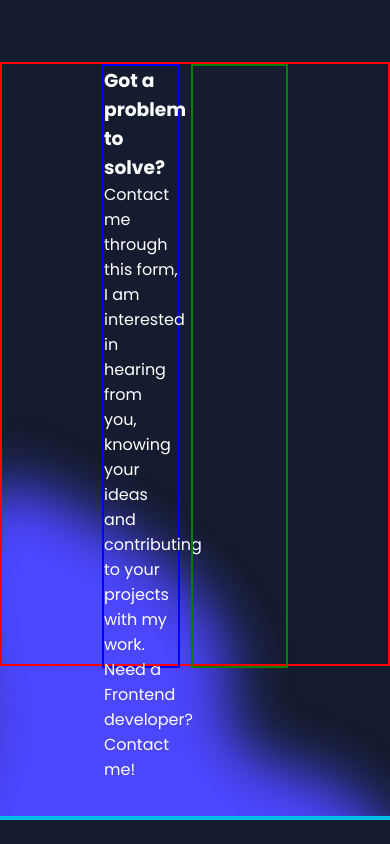
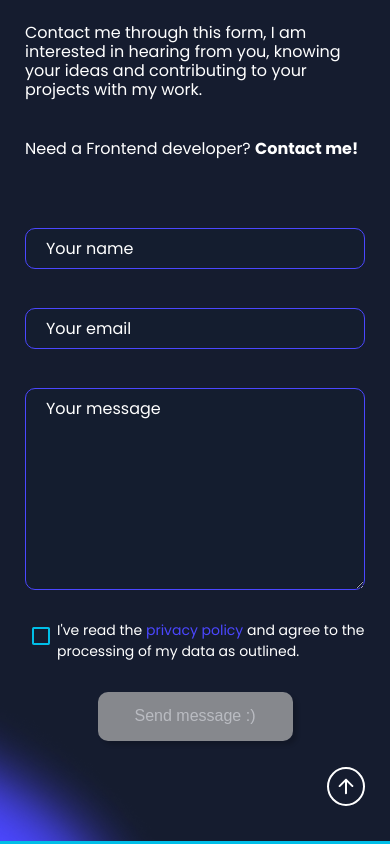
Before and after one commit to Aristotelis-Stratis/Portfolio, an Angular app: page / in a window 390 px wide. Shown: the part 6340-7184 px from the top of the page. Built offline with nearby package versions, Linux system fonts and the light colour scheme.

Commit message:
contact component design with responsive done

```diff
--- a/src/app/footer/footer.component.scss
+++ b/src/app/footer/footer.component.scss
@@ -81,9 +81,6 @@ footer {
     }
 }
 
-
-@media (max-width: 1350px) {}
-
 @media (max-width: 841px) {
     footer {
         >div {
--- a/src/app/main-content/about-me/about-me.component.scss
+++ b/src/app/main-content/about-me/about-me.component.scss
@@ -25,7 +25,6 @@ section {
     >h2 {
         font-size: 90px;
     }
-
 }
 
 .aboutImage {
@@ -59,7 +58,6 @@ section {
     >img {
         width: 453px;
         height: 453px;
-
     }
 }
 
@@ -94,7 +92,6 @@ section {
     padding-right: 20px;
     padding-bottom: 20px;
 }
-
 
 @media (max-width: 1400px) {
     .aboutText {
--- a/src/app/main-content/contact/contact.component.html
+++ b/src/app/main-content/contact/contact.component.html
@@ -5,24 +5,51 @@
             <h2>Contact</h2>
         </div>
     </div>
-
     <div class="contactContent">
         <div class="contactText">
             <div class="contactTextContainer">
-                <div>
+                <div class="contactTextTitle">
                     <h3>Got a problem to solve?</h3>
                 </div>
-                <div>
+                <div class="contactTextContent">
                     <span>Contact me through this form, I am interested in hearing from you, knowing your ideas and
                         contributing to your projects with my work.</span>
                 </div>
-                <div>
-                    <span>Need a Frontend developer? Contact me!</span>
+                <div class="contactTextContent">
+                    <span>Need a Frontend developer? <b>Contact me!</b></span>
                 </div>
             </div>
         </div>
-        <div class="contactForm">
+        <div class="contactFormContainer">
+            <form class="contactForm">
+                <div class="inputField">
+                    <input class="nameField" type="text" name="name" placeholder="Your name" required>
+                </div>
+                <div class="inputField">
+                    <input class="emailField" type="email" name="email" placeholder="Your email" required>
+                </div>
+                <div class="textField">
+                    <textarea class="messageField" name="message" placeholder="Your message" required></textarea>
+                </div>
+                <div class="formCheckbox">
+                    <div class="checkbox">
+                        <label for="privacy" class="checkBoxLabel">
+                            <input type="checkbox" name="privacy" id="privacy" class="privacyCheckbox" required>
+                        </label>
+                    </div>
+                    <div class="privacyText">
+                        <span> I've read the <a href="">privacy policy</a> and agree to the processing of my data as
+                            outlined.</span>
+                    </div>
+                </div>
+                <div class="formSubmit">
+                    <button type="submit">Send message :)</button>
+                </div>
+            </form>
         </div>
     </div>
     <div class="contactBackground"></div>
+    <div class="goUp">
+        <img src="/assets/img/shapes/arrow_up.png" alt="Go up">
+    </div>
 </section>
--- a/src/app/main-content/contact/contact.component.scss
+++ b/src/app/main-content/contact/contact.component.scss
@@ -1,8 +1,9 @@
 section {
-    padding-top: 100px;
-    padding-bottom: 150px;
+    padding-top: 50px;
+    padding-bottom: 100px;
     position: relative;
     z-index: 999;
+    overflow: hidden;
 }
 
 .contactHeader {
@@ -30,7 +31,6 @@ section {
         font-size: 90px;
         font-weight: 700;
     }
-
 }
 
 .contactContent {
@@ -39,7 +39,6 @@ section {
     justify-content: space-between;
     padding-left: 100px;
     padding-right: 100px;
-    border: 2px solid red;
     position: relative;
     z-index: 1000;
 }
@@ -47,15 +46,36 @@ section {
 .contactText {
     width: 40%;
     height: 100%;
-    border: 2px solid blue;
 }
 
-.contactTextContainer {}
+.contactTextContainer {
+    display: flex;
+    flex-direction: column;
+    gap: 20px;
+}
 
-.contactForm {
-    width: 50%;
-    height: 100%;
-    border: 2px solid green;
+.contactTextTitle {
+    display: flex;
+    padding-bottom: 20px;
+
+    >h3 {
+        font-size: 32px;
+        font-weight: 700;
+        line-height: 38px;
+        letter-spacing: 0em;
+        text-align: left;
+    }
+}
+
+.contactTextContent {
+    display: flex;
+    font-size: 16px;
+    font-weight: 400;
+    line-height: 19px;
+    letter-spacing: 0em;
+    text-align: left;
+    width: 100%;
+    padding-bottom: 20px;
 }
 
 .contactBackground {
@@ -70,3 +90,250 @@ section {
     left: -189px;
     top: 600px;
 }
+
+.contactFormContainer {
+    display: flex;
+    flex-direction: column;
+    width: 45%;
+}
+
+.contactForm {
+    display: flex;
+    flex-direction: column;
+    align-items: center;
+    gap: 30px;
+
+    .inputField {
+        height: 50px;
+        width: 100%;
+        border-radius: 10px;
+        gap: 10px;
+        text-align: center;
+
+        input,
+        .nameField,
+        .emailField {
+            color: white;
+            font-family: 'Poppins';
+            font-size: 16px;
+            line-height: 19.2px;
+            width: 100%;
+            box-sizing: border-box;
+            padding: 10px 20px;
+            background-color: rgba(20, 29, 47, 1);
+            border: 1px solid rgba(75, 71, 255, 1);
+            border-radius: 10px;
+
+            &:focus {
+                border-color: #00bee8;
+                outline: none;
+            }
+
+            &::placeholder {
+                color: white;
+                opacity: 1;
+            }
+        }
+    }
+
+    .textField {
+        width: 100%;
+        height: 202px;
+        border-radius: 10px;
+        gap: 10px;
+        text-align: center;
+
+        >.messageField {
+            color: white;
+            font-family: 'Poppins';
+            font-size: 16px;
+            line-height: 19.2px;
+            width: 100%;
+            height: 100%;
+            box-sizing: border-box;
+            padding: 10px 20px;
+            background-color: rgba(20, 29, 47, 1);
+            border: 1px solid rgba(75, 71, 255, 1);
+            border-radius: 10px;
+
+            &:focus {
+                border-color: #00bee8;
+                outline: none;
+            }
+
+            &::placeholder {
+                color: white;
+                opacity: 1;
+            }
+        }
+    }
+
+    .formSubmit {
+        width: 100%;
+        display: flex;
+        align-items: center;
+        justify-content: center;
+
+        >button {
+            width: 253px;
+            height: 58px;
+            background-color: rgba(182, 182, 182, 1);
+            box-shadow: 4px 4px 4px #00000040;
+            border-radius: 10px;
+            border: none;
+            color: #fff;
+            font-weight: 400;
+            font-size: 23px;
+            transform: scale(1);
+            transition: .2s ease-in-out;
+            opacity: .7;
+            cursor: not-allowed;
+        }
+    }
+}
+
+.formCheckbox {
+    width: 100%;
+    display: flex;
+    position: relative;
+
+    >label {
+        font-size: 14px;
+        font-weight: 400;
+        line-height: 16.8px;
+        letter-spacing: 0em;
+        text-align: left;
+        position: relative;
+        width: 100%;
+        cursor: pointer;
+    }
+}
+
+.checkBoxLabel {
+    width: 100%;
+    display: block;
+    position: relative;
+    box-sizing: border-box;
+
+    >input {
+        display: flex;
+        align-items: center;
+        justify-content: center;
+        height: 32px;
+        width: 32px;
+        cursor: pointer;
+    }
+}
+
+.privacyText {
+    display: flex;
+    align-items: center;
+
+    >span {
+        >a {
+            color: rgba(75, 71, 255, 1);
+            text-decoration: none;
+
+            &:visited {
+                color: rgba(75, 71, 255, 1);
+                text-decoration: none;
+            }
+        }
+    }
+}
+
+.privacyCheckbox {
+    -webkit-appearance: none;
+    -moz-appearance: none;
+    appearance: none;
+    display: inline-block;
+    background: url('/assets/img/checkbox/checkbox_unchecked.png') no-repeat right 10px top 5px;
+    background-position: center;
+}
+
+.privacyCheckbox:checked {
+    background: url('/assets/img/checkbox/checkbox_checked.png') no-repeat right 10px top 5px;
+    background-position: center;
+}
+
+.goUp {
+    display: flex;
+    position: absolute;
+    z-index: 1000;
+    right: 100px;
+    bottom: 35px;
+    border: 2px solid;
+    border-radius: 50%;
+    padding: 5px;
+    cursor: pointer;
+
+    &:hover {
+        filter: brightness(0) saturate(100%) invert(47%) sepia(81%) saturate(1427%) hue-rotate(155deg) brightness(104%) contrast(101%);
+    }
+}
+
+
+@media (max-width: 841px) {
+    .contactHeader {
+        gap: 8px;
+    }
+
+    .contactTitle {
+        >h2 {
+            font-size: 66px;
+        }
+    }
+
+    .contactContent {
+        display: flex;
+        flex-direction: column;
+        align-items: center;
+        height: unset;
+        padding-left: 25px;
+        padding-right: 25px;
+    }
+
+    .contactText {
+        width: 100%;
+        margin-bottom: 50px;
+    }
+
+    .contactFormContainer {
+        width: 100%;
+    }
+
+    .formSubmit {
+        >button {
+            width: 195px !important;
+            height: 49px !important;
+            font-size: 16px !important;
+        }
+    }
+
+    .contactBackground {
+        left: -300px;
+        top: 777px;
+    }
+
+    .goUp {
+        right: 25px;
+    }
+}
+
+@media (max-width: 425px) {
+    .contactTitle h2 {
+        font-size: 45px;
+    }
+
+    .contactTextTitle h3 {
+        font-size: 23px;
+    }
+
+    .privacyText {
+        font-size: 14px;
+    }
+
+    .contactBackground {
+        top: 850px;
+    }
+}
--- a/src/app/main-content/landing-page/landing-page.component.scss
+++ b/src/app/main-content/landing-page/landing-page.component.scss
@@ -101,7 +101,6 @@
 }
 
 .landingPageBackground {
-    /* border: 2px solid red; */
     height: 970px;
     width: 100%;
     background-image: url('/assets/img/fold.png');
@@ -115,7 +114,6 @@
 }
 
 .socials {
-    // border: 2px solid yellow;
     display: flex;
     position: relative;
     align-items: center;
@@ -175,18 +173,6 @@
     bottom: 100px;
     gap: 5px;
 }
-
-@media (max-width: 3000px) {
-    // .lpText {
-    //     align-items: start;
-    // }
-
-    // .myNameContainer {
-    //     justify-content: start;
-    // }
-}
-
-@media (max-width: 2000px) {}
 
 @media (max-width: 1350px) {
 
@@ -268,6 +254,12 @@
     }
 }
 
+@media (max-width: 900px) {
+    .scroll-down {
+        display: none;
+    }
+}
+
 @media (max-width: 841px) {
     section {
         margin-top: 109px;
@@ -303,11 +295,9 @@
     .landingPageBackground {
         top: 285px;
         height: 450px;
-        // border: 2px solid red;
     }
 
     .lpText {
-        // border: 2px solid red;
         height: unset;
         width: 100%;
     }
--- a/src/app/main-content/my-portfolio/my-portfolio.component.scss
+++ b/src/app/main-content/my-portfolio/my-portfolio.component.scss
@@ -8,8 +8,6 @@ section {
     padding-top: 0px;
     padding-left: 100px;
     padding-right: 100px;
-    padding-bottom: 150px;
-    // border: 2px solid red;
 }
 
 .portfolioHeader {
@@ -58,7 +56,6 @@ section {
 }
 
 .myPortfolio {
-    // border: 2px solid yellow;
     z-index: 1000;
     width: 100%;
 }
@@ -155,6 +152,4 @@ section {
             font-size: 45px;
         }
     }
-
-
 }
--- a/src/app/main-content/my-portfolio/project/project.component.scss
+++ b/src/app/main-content/my-portfolio/project/project.component.scss
@@ -1,5 +1,4 @@
 .project {
-    // border: 2px solid green;
     display: flex;
     align-items: center;
     justify-content: center;
@@ -31,7 +30,6 @@
 .projectImage {
     width: 550px;
     height: 100%;
-    // border: 2px solid teal;
     display: flex;
     align-items: center;
     justify-content: center;
@@ -44,7 +42,6 @@
 .projectText {
     height: 100%;
     width: 500px;
-    // border: 2px solid red;
     box-sizing: border-box;
     padding-top: 65px;
     display: flex;
@@ -131,7 +128,6 @@
     >.project {
         flex-direction: row-reverse;
     }
-
 }
 
 @media(max-width:1241px) {
```
Also changed, not shown: src/assets/img/fold_2.png (added), src/assets/img/shapes/arrow_up.png (added).
